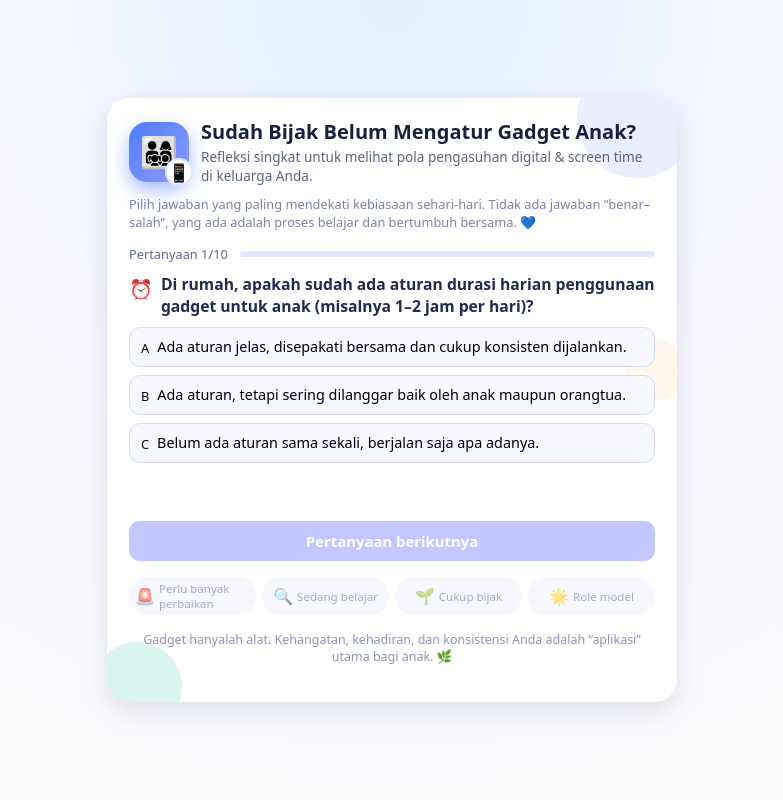
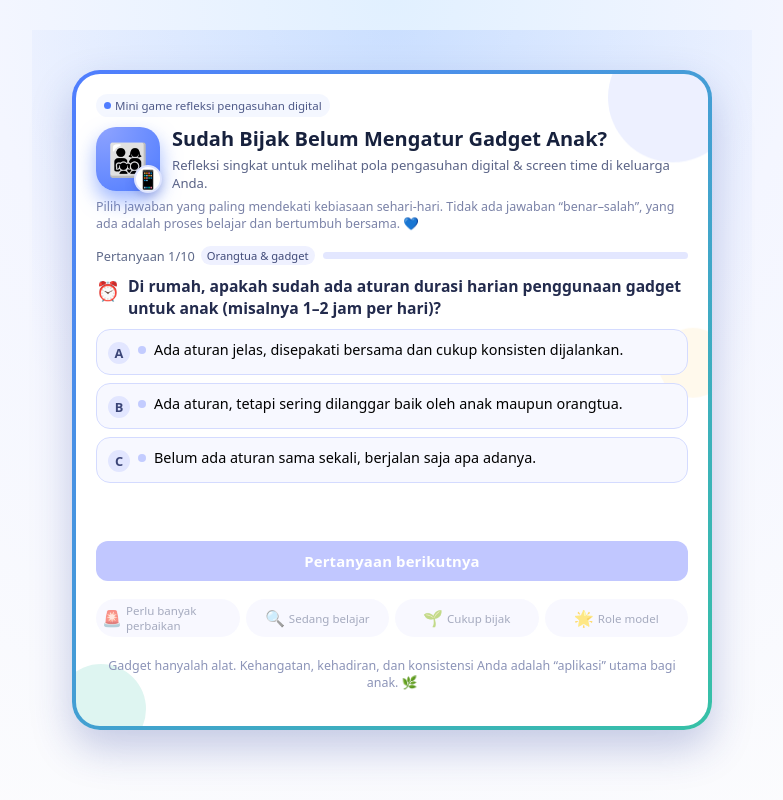
Before and after one commit to anzanuka/Seberapa-oke-digital-parenting-mu-, a plain HTML site: page index.html in a window 1280 px wide. Shown: the whole page, without its empty margins (248-1031 px from the left). Drawn offline with Linux system fonts and the light colour scheme.

Commit message:
Update index.html

```diff
--- a/index.html
+++ b/index.html
@@ -12,91 +12,164 @@
 
     body {
       margin: 0;
-      padding: 0;
-      background: radial-gradient(circle at top, #e3f2ff 0, #f6f7ff 40%, #fdfdfd 100%);
+      padding: 16px;
+      background: radial-gradient(circle at top, #e1f0ff 0, #f4f6ff 40%, #fdfdfd 100%);
       min-height: 100vh;
       display: flex;
       justify-content: center;
       align-items: center;
     }
 
+    .game-shell {
+      max-width: 640px;
+      width: 100%;
+      padding: 4px;
+      border-radius: 28px;
+      background: linear-gradient(135deg, #4f7cff, #36c1a6);
+      box-shadow: 0 18px 40px rgba(35, 55, 150, 0.25);
+      position: relative;
+      overflow: visible;
+    }
+
+    .glow-ring {
+      position: absolute;
+      inset: -40px;
+      background: radial-gradient(circle at top, rgba(94, 143, 255, 0.25), transparent 60%);
+      opacity: 0.7;
+      pointer-events: none;
+      z-index: 0;
+    }
+
     .game-container {
+      position: relative;
+      z-index: 2;
       background: #ffffff;
-      max-width: 570px;
-      width: 100%;
-      padding: 20px 22px 24px;
-      border-radius: 22px;
-      box-shadow: 0 10px 28px rgba(22, 34, 86, 0.12);
-      position: relative;
+      border-radius: 24px;
+      padding: 20px 20px 22px;
       overflow: hidden;
     }
 
     .bubble {
       position: absolute;
       border-radius: 50%;
-      opacity: 0.18;
+      opacity: 0.16;
       pointer-events: none;
+      filter: blur(0.5px);
     }
 
     .bubble.b1 {
-      width: 120px;
-      height: 120px;
+      width: 130px;
+      height: 130px;
       background: #8ea3ff;
-      top: -40px;
-      right: -20px;
+      top: -50px;
+      right: -30px;
+      animation: float1 12s linear infinite;
     }
 
     .bubble.b2 {
       width: 90px;
       height: 90px;
       background: #36c1a6;
-      bottom: -30px;
-      left: -15px;
+      bottom: -40px;
+      left: -20px;
+      animation: float2 10s linear infinite;
     }
 
     .bubble.b3 {
-      width: 60px;
-      height: 60px;
+      width: 70px;
+      height: 70px;
       background: #ffd88a;
-      top: 40%;
-      right: -10px;
+      top: 38%;
+      right: -20px;
+      animation: float3 14s linear infinite;
+    }
+
+    @keyframes float1 {
+      0% { transform: translateY(0); }
+      50% { transform: translateY(10px); }
+      100% { transform: translateY(0); }
+    }
+
+    @keyframes float2 {
+      0% { transform: translateY(0); }
+      50% { transform: translateY(-12px); }
+      100% { transform: translateY(0); }
+    }
+
+    @keyframes float3 {
+      0% { transform: translateY(0); }
+      50% { transform: translateY(8px); }
+      100% { transform: translateY(0); }
     }
 
     .content {
       position: relative;
       z-index: 1;
+      animation: fadeIn 0.4s ease-out;
+    }
+
+    @keyframes fadeIn {
+      from { opacity: 0; transform: translateY(4px); }
+      to { opacity: 1; transform: translateY(0); }
+    }
+
+    .top-row {
+      display: flex;
+      justify-content: space-between;
+      align-items: flex-start;
+      gap: 8px;
+      margin-bottom: 8px;
+    }
+
+    .pill {
+      font-size: 0.72rem;
+      background: rgba(79, 124, 255, 0.06);
+      border-radius: 999px;
+      padding: 4px 8px;
+      color: #4f5a88;
+      display: inline-flex;
+      align-items: center;
+      gap: 4px;
+    }
+
+    .pill-dot {
+      width: 7px;
+      height: 7px;
+      border-radius: 50%;
+      background: #4f7cff;
     }
 
     .hero {
       display: flex;
       align-items: center;
       gap: 12px;
-      margin-bottom: 10px;
+      margin-bottom: 4px;
     }
 
     .hero-icon-wrapper {
       position: relative;
-      width: 60px;
-      height: 60px;
+      width: 64px;
+      height: 64px;
+      flex-shrink: 0;
     }
 
     .hero-icon-main {
-      width: 60px;
-      height: 60px;
-      border-radius: 18px;
-      background: linear-gradient(135deg, #4f7cff, #8e9dff);
+      width: 64px;
+      height: 64px;
+      border-radius: 20px;
+      background: radial-gradient(circle at 10% 0%, #8ea3ff, #4f7cff);
       display: flex;
       align-items: center;
       justify-content: center;
-      font-size: 1.9rem;
+      font-size: 2rem;
       color: #fff;
-      box-shadow: 0 8px 18px rgba(79, 124, 255, 0.5);
+      box-shadow: 0 10px 20px rgba(79, 124, 255, 0.55);
     }
 
     .hero-icon-sub {
       position: absolute;
-      bottom: -4px;
-      right: -4px;
+      bottom: -2px;
+      right: -2px;
       width: 28px;
       height: 28px;
       border-radius: 999px;
@@ -104,45 +177,59 @@
       display: flex;
       align-items: center;
       justify-content: center;
-      font-size: 1.1rem;
+      font-size: 1.15rem;
       border: 2px solid #dfe5ff;
+      box-shadow: 0 4px 10px rgba(46, 65, 160, 0.25);
     }
 
     .hero-text h1 {
       font-size: 1.25rem;
-      margin: 0 0 2px;
+      margin: 0 0 4px;
       color: #17213d;
     }
 
     .hero-text p {
       margin: 0;
-      font-size: 0.85rem;
+      font-size: 0.82rem;
       color: #5b6487;
     }
 
     .subtitle {
       margin: 6px 0 14px;
-      font-size: 0.8rem;
+      font-size: 0.78rem;
       color: #7a82a7;
     }
 
     #progress {
       font-size: 0.8rem;
       color: #5f6a8a;
-      margin-bottom: 4px;
+      margin-bottom: 6px;
       display: flex;
       justify-content: space-between;
+      align-items: center;
+      gap: 8px;
+    }
+
+    .progress-label {
+      display: flex;
       align-items: center;
       gap: 6px;
     }
 
+    .progress-badge {
+      font-size: 0.7rem;
+      padding: 2px 6px;
+      border-radius: 999px;
+      background: #eff1ff;
+      color: #424c7a;
+    }
+
     .progress-bar {
       flex: 1;
-      height: 6px;
+      height: 7px;
       background: #e3e7ff;
       border-radius: 999px;
       overflow: hidden;
-      margin-left: 6px;
     }
 
     .progress-fill {
@@ -181,20 +268,55 @@
     .option-btn {
       border: 1px solid #d4dbff;
       background: #f7f8ff;
-      padding: 9px 11px;
-      border-radius: 11px;
+      padding: 10px 11px;
+      border-radius: 14px;
       text-align: left;
       font-size: 0.9rem;
       cursor: pointer;
-      transition: transform 0.1s ease, box-shadow 0.1s ease, background 0.1s ease, border-color 0.1s ease;
+      transition: transform 0.12s ease, box-shadow 0.12s ease, background 0.12s ease, border-color 0.12s ease;
       display: flex;
       gap: 8px;
       align-items: flex-start;
+      position: relative;
+      overflow: hidden;
+    }
+
+    .option-btn::before {
+      content: "";
+      position: absolute;
+      inset: 0;
+      background: radial-gradient(circle at 0 0, rgba(79, 124, 255, 0.08), transparent 60%);
+      opacity: 0;
+      transition: opacity 0.15s ease;
+      pointer-events: none;
+    }
+
+    .option-btn:hover::before {
+      opacity: 1;
     }
 
     .option-badge {
       font-size: 0.8rem;
       margin-top: 2px;
+      width: 22px;
+      height: 22px;
+      border-radius: 999px;
+      background: #e2e6ff;
+      color: #3b4578;
+      display: inline-flex;
+      align-items: center;
+      justify-content: center;
+      font-weight: 600;
+      flex-shrink: 0;
+    }
+
+    .option-icon-dot {
+      width: 8px;
+      height: 8px;
+      border-radius: 50%;
+      margin-top: 6px;
+      background: #c3ccff;
+      flex-shrink: 0;
     }
 
     .option-btn span.option-text {
@@ -203,7 +325,7 @@
 
     .option-btn:hover {
       transform: translateY(-1px);
-      box-shadow: 0 4px 12px rgba(0, 0, 0, 0.05);
+      box-shadow: 0 6px 14px rgba(0, 0, 0, 0.06);
     }
 
     .option-btn.disabled {
@@ -215,7 +337,12 @@
     .option-btn.selected {
       background: #e3ecff;
       border-color: #4f7cff;
-      box-shadow: 0 4px 10px rgba(79, 124, 255, 0.35);
+      box-shadow: 0 5px 12px rgba(79, 124, 255, 0.35);
+    }
+
+    .option-btn.selected .option-badge {
+      background: #4f7cff;
+      color: #fff;
     }
 
     #feedback {
@@ -228,14 +355,15 @@
     #nextBtn {
       width: 100%;
       border: none;
-      background: #4255ff;
+      background: linear-gradient(135deg, #4f7cff, #687dff);
       color: white;
       padding: 10px 12px;
       font-size: 0.93rem;
-      border-radius: 11px;
+      border-radius: 12px;
       cursor: pointer;
       font-weight: 600;
-      transition: background 0.1s ease, transform 0.1s ease, box-shadow 0.1s ease;
+      letter-spacing: 0.01em;
+      transition: background 0.12s ease, transform 0.12s ease, box-shadow 0.12s ease;
       margin-bottom: 6px;
     }
 
@@ -247,9 +375,9 @@
     }
 
     #nextBtn:not(:disabled):hover {
-      background: #3343d9;
+      background: linear-gradient(135deg, #3a48dc, #4f7cff);
       transform: translateY(-1px);
-      box-shadow: 0 6px 16px rgba(66, 85, 255, 0.35);
+      box-shadow: 0 8px 18px rgba(66, 85, 255, 0.45);
     }
 
     #result {
@@ -260,7 +388,7 @@
     }
 
     .level-meter {
-      margin-top: 10px;
+      margin-top: 12px;
       display: flex;
       justify-content: space-between;
       gap: 6px;
@@ -288,11 +416,11 @@
       background: linear-gradient(135deg, #4f7cff, #9ac0ff);
       color: #fff;
       opacity: 1;
-      box-shadow: 0 4px 12px rgba(79, 124, 255, 0.5);
+      box-shadow: 0 4px 12px rgba(79, 124, 255, 0.55);
     }
 
     .result-visual {
-      margin-top: 10px;
+      margin-top: 12px;
       display: flex;
       flex-direction: column;
       align-items: center;
@@ -301,7 +429,7 @@
 
     .result-card {
       width: 100%;
-      border-radius: 16px;
+      border-radius: 18px;
       padding: 12px 10px;
       display: flex;
       gap: 10px;
@@ -309,8 +437,8 @@
     }
 
     .result-emoji {
-      width: 52px;
-      height: 52px;
+      width: 54px;
+      height: 54px;
       border-radius: 18px;
       display: flex;
       align-items: center;
@@ -356,6 +484,7 @@
       margin-top: 10px;
       margin-bottom: 4px;
       color: #202744;
+      align-self: flex-start;
     }
 
     .tips-list {
@@ -373,6 +502,7 @@
       margin-top: 8px;
       font-size: 0.82rem;
       color: #3c4463;
+      align-self: stretch;
     }
 
     .area-section-title {
@@ -389,7 +519,7 @@
       font-size: 0.78rem;
       color: #8c94b8;
       text-align: center;
-      margin-top: 6px;
+      margin-top: 8px;
     }
 
     .share-container {
@@ -408,7 +538,7 @@
     #shareText {
       width: 100%;
       min-height: 90px;
-      border-radius: 10px;
+      border-radius: 12px;
       border: 1px solid #d4dbff;
       padding: 8px;
       font-size: 0.8rem;
@@ -424,10 +554,10 @@
       color: #fff;
       padding: 8px 10px;
       font-size: 0.85rem;
-      border-radius: 10px;
+      border-radius: 11px;
       cursor: pointer;
       font-weight: 600;
-      transition: background 0.1s ease, transform 0.1s ease, box-shadow 0.1s ease;
+      transition: background 0.12s ease, transform 0.12s ease, box-shadow 0.12s ease;
     }
 
     #copyBtn:hover {
@@ -443,15 +573,36 @@
       text-align: center;
       min-height: 16px;
     }
+
+    @media (max-width: 480px) {
+      .game-shell {
+        padding: 3px;
+      }
+      .game-container {
+        padding: 16px 14px 18px;
+      }
+      .hero-text h1 {
+        font-size: 1.1rem;
+      }
+    }
   </style>
 </head>
 <body>
+  <div class="game-shell">
+    <div class="glow-ring"></div>
     <div class="game-container">
       <div class="bubble b1"></div>
       <div class="bubble b2"></div>
       <div class="bubble b3"></div>
 
       <div class="content">
+        <div class="top-row">
+          <div class="pill">
+            <span class="pill-dot"></span>
+            <span>Mini game refleksi pengasuhan digital</span>
+          </div>
+        </div>
+
         <div class="hero">
           <div class="hero-icon-wrapper">
             <div class="hero-icon-main">👨‍👩‍👧‍👦</div>
@@ -467,7 +618,10 @@
         </p>
 
         <div id="progress">
+          <div class="progress-label">
             <span id="progressText">Pertanyaan 1/10</span>
+            <span class="progress-badge">Orangtua & gadget</span>
+          </div>
           <div class="progress-bar">
             <div class="progress-fill" id="progressFill"></div>
           </div>
@@ -509,6 +663,7 @@
         </div>
 
         <p class="tagline">Gadget hanyalah alat. Kehangatan, kehadiran, dan konsistensi Anda adalah “aplikasi” utama bagi anak. 🌿</p>
+      </div>
     </div>
   </div>
 
@@ -850,11 +1005,12 @@
     const copyBtn = document.getElementById("copyBtn");
     const copyStatusEl = document.getElementById("copyStatus");
 
-    const step1 = document.getElementById("step1");
-    const step2 = document.getElementById("step2");
-    const step3 = document.getElementById("step3");
-    const step4 = document.getElementById("step4");
-    const steps = [step1, step2, step3, step4];
+    const steps = [
+      document.getElementById("step1"),
+      document.getElementById("step2"),
+      document.getElementById("step3"),
+      document.getElementById("step4")
+    ];
 
     function updateProgress() {
       const total = questions.length;
@@ -903,11 +1059,15 @@
         badge.className = "option-badge";
         badge.textContent = index === 0 ? "A" : index === 1 ? "B" : "C";
 
+        const dot = document.createElement("span");
+        dot.className = "option-icon-dot";
+
         const textSpan = document.createElement("span");
         textSpan.className = "option-text";
         textSpan.textContent = option.text;
 
         btn.appendChild(badge);
+        btn.appendChild(dot);
         btn.appendChild(textSpan);
 
         btn.addEventListener("click", () => handleOptionClick(index));
```
Lines whose indentation alone changed are shown as unchanged.
